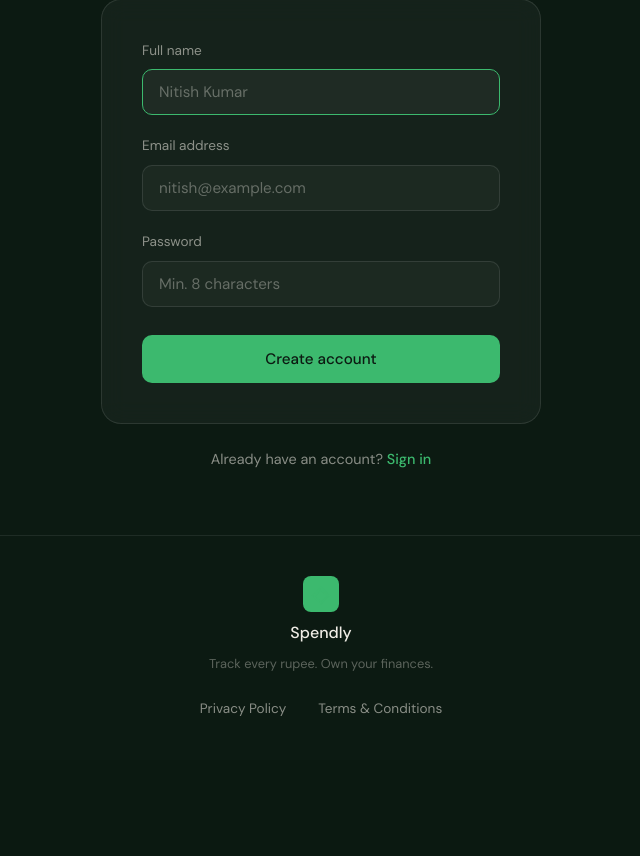
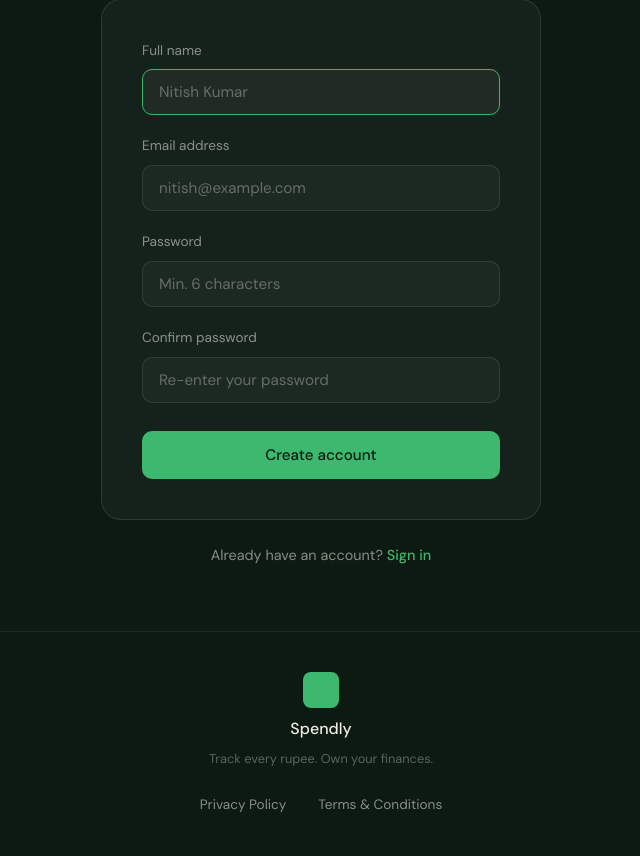
Before and after one commit to Nouhid665/Spendly, a Flask app: page /register in a window 1280 px wide. Shown: the part 272-1128 px from the top of the page, without its empty margins (319-959 px from the left). Before the commit the page ends 988 px from the top, so only its background shows below. Run offline with Flask 3, Linux system fonts and the light colour scheme; some web fonts are replaced.

Commit message:
add registration feature

```diff
--- a/app.py
+++ b/app.py
@@ -1,5 +1,5 @@
-from flask import Flask, render_template
-from database.db import get_db, init_db, seed_db
+from flask import Flask, render_template, request, redirect, url_for
+from database.db import get_db, init_db, seed_db, create_user
 
 app = Flask(__name__)
 
@@ -18,8 +18,37 @@
     return render_template("landing.html")
 
 
-@app.route("/register")
+@app.route("/register", methods=["GET", "POST"])
 def register():
+    if request.method == "POST":
+        # Extract form data
+        name = request.form.get("name", "").strip()
+        email = request.form.get("email", "").strip()
+        password = request.form.get("password", "")
+        password_confirm = request.form.get("password_confirm", "")
+
+        # Validation
+        if not name or not email or not password:
+            return render_template("register.html", error="All fields are required")
+
+        if "@" not in email:
+            return render_template("register.html", error="Please enter a valid email address")
+
+        if len(password) < 6:
+            return render_template("register.html", error="Password must be at least 6 characters")
+
+        if password != password_confirm:
+            return render_template("register.html", error="Passwords do not match")
+
+        # Create user
+        user_id = create_user(name, email, password)
+
+        if user_id is None:
+            return render_template("register.html", error="Email already registered")
+
+        # Success - redirect to login
+        return redirect(url_for("login"))
+
     return render_template("register.html")
 
 
--- a/database/db.py
+++ b/database/db.py
@@ -46,6 +46,37 @@
     conn.close()
 
 
+def create_user(name, email, password):
+    """Create a new user with hashed password.
+
+    Args:
+        name: User's full name
+        email: User's email address
+        password: Plain text password (will be hashed)
+
+    Returns:
+        User ID on success, None if email already exists
+    """
+    conn = get_db()
+    cursor = conn.cursor()
+
+    password_hash = generate_password_hash(password)
+
+    try:
+        cursor.execute("""
+            INSERT INTO users (name, email, password_hash)
+            VALUES (?, ?, ?)
+        """, (name, email, password_hash))
+        conn.commit()
+        user_id = cursor.lastrowid
+        conn.close()
+        return user_id
+    except sqlite3.IntegrityError:
+        # Email already exists (UNIQUE constraint)
+        conn.close()
+        return None
+
+
 def seed_db():
     """Insert sample data for development. Idempotent - won't duplicate on re-runs."""
     conn = get_db()
--- a/templates/register.html
+++ b/templates/register.html
@@ -33,7 +33,13 @@
                 <div class="form-group">
                     <label for="password">Password</label>
                     <input type="password" id="password" name="password"
-                           class="form-input" placeholder="Min. 8 characters"
+                           class="form-input" placeholder="Min. 6 characters"
+                           minlength="6" required>
+                </div>
+                <div class="form-group">
+                    <label for="password_confirm">Confirm password</label>
+                    <input type="password" id="password_confirm" name="password_confirm"
+                           class="form-input" placeholder="Re-enter your password"
                            required>
                 </div>
                 <button type="submit" class="btn-submit">Create account</button>
```
Also changed, not shown: .claude/settings.local.json, spendly.db.
